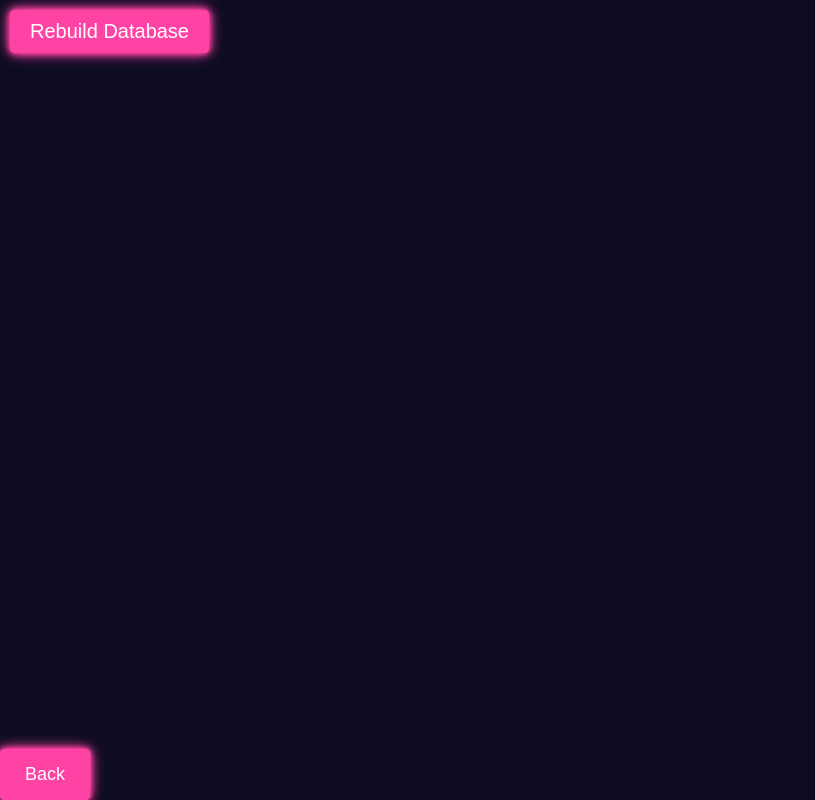
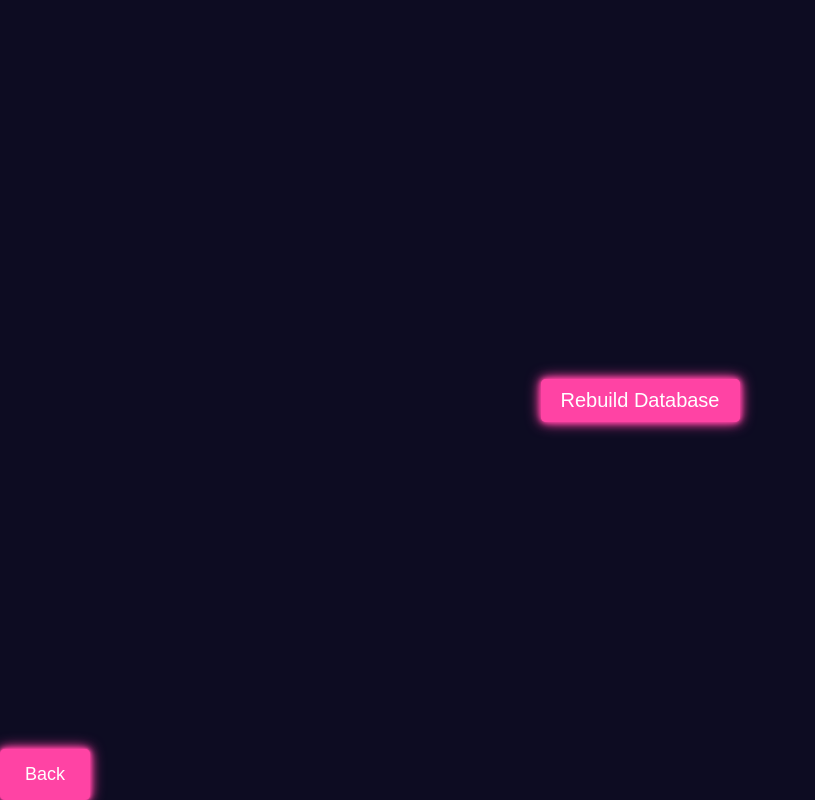
Before and after one commit to AdamBougher/466-GroupProject, a PHP site: page /admin.php in a window 1280 px wide. Shown: the whole page, without its empty margins (0-815 px from the left). Run offline with PHP 8.4, Linux system fonts and the light colour scheme.

Commit message:
Update admin.php and styles.css for admin page styling

```diff
--- a/admin.php
+++ b/admin.php
@@ -12,7 +12,7 @@ include 'db_connect.php';
 
 </head>
 
-<body>
+<body class="admin-body">
     <form action="reset_db.php" method="post" onsubmit="showLoader()">
         <button type="submit" class="button">Rebuild Database</button>
     </form>
--- a/styles.css
+++ b/styles.css
@@ -103,6 +103,19 @@ body {
     color: #f5f5f5;
     /* Light text */
 }
+.admin-body
+{
+    display: flex;
+    flex-direction: column;
+    justify-content: center;
+    align-items: center;
+    height: 100vh;
+    margin: 0;
+    background-color: #0d0c22;
+    /* Dark background */
+    color: #f5f5f5;
+}
+
 
 .container {
     width: 100%;
```
